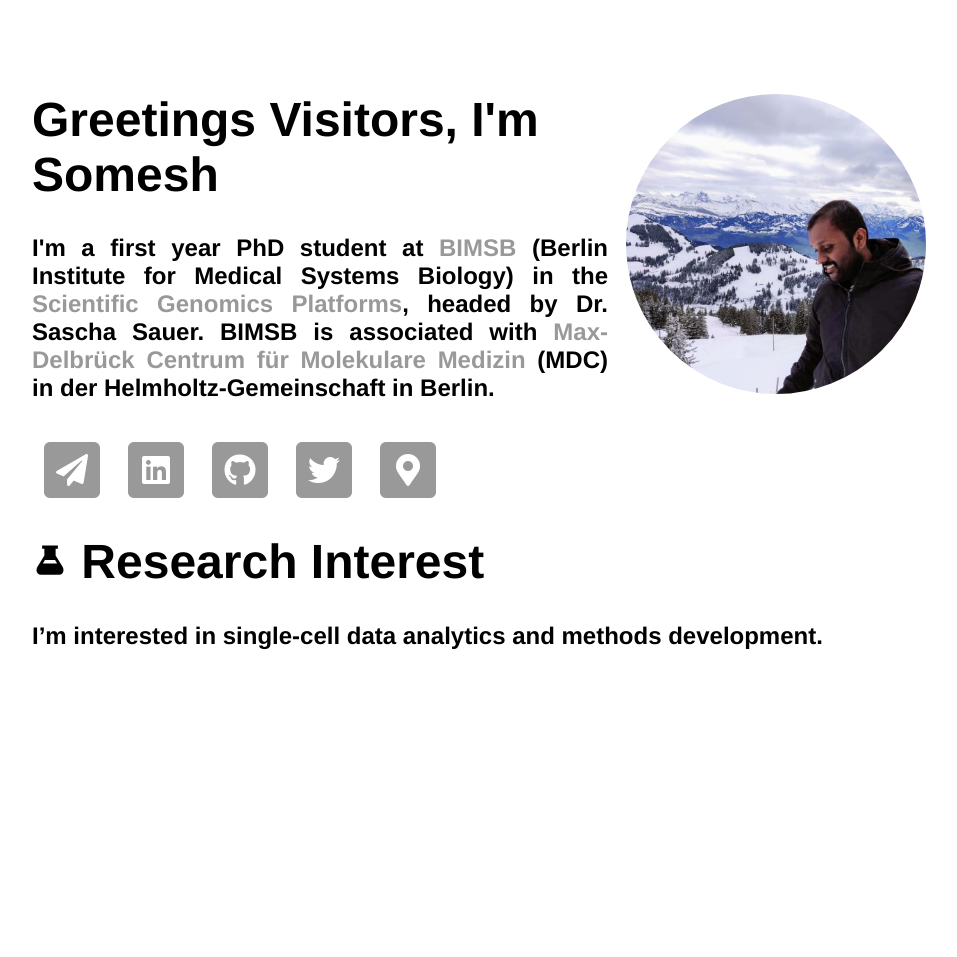
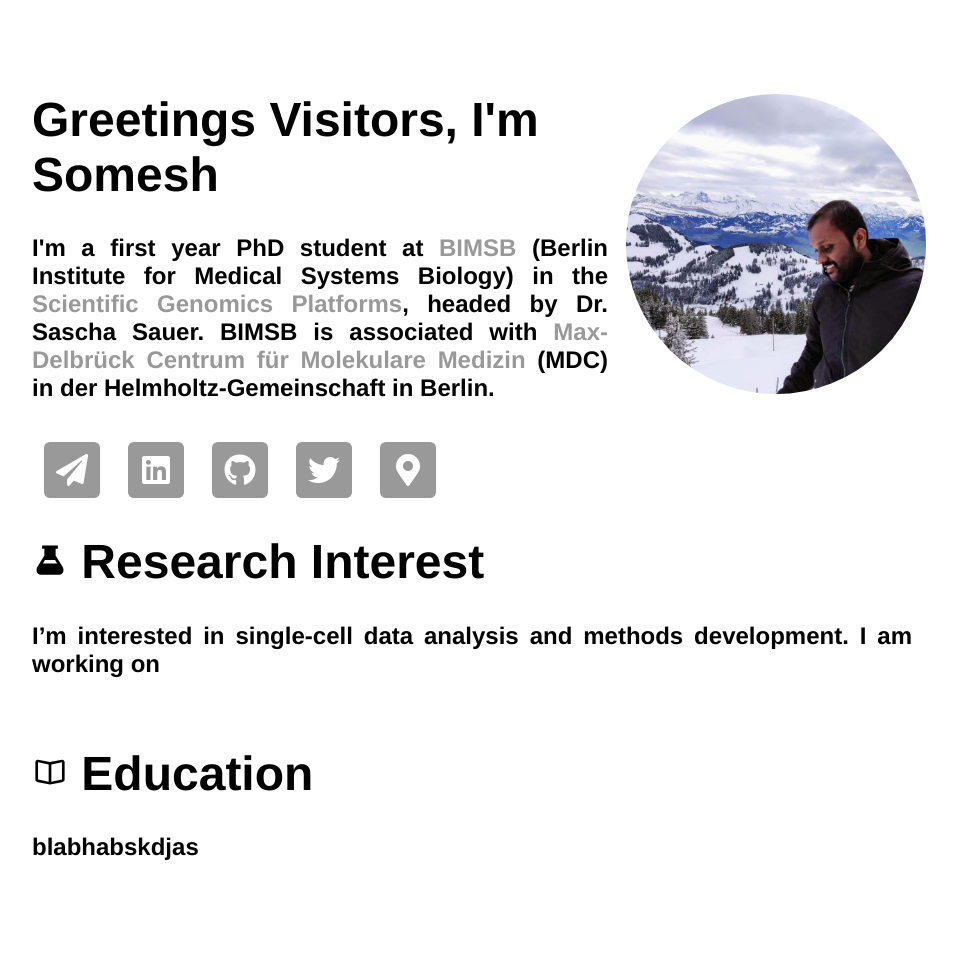
Before and after one commit to saisomesh2594/saisomesh2594.github.io, a Jekyll site: the page built from index.html, in a window 1280 px wide. Shown: the whole page, without its empty margins (160-1117 px from the left). Built offline with Jekyll 4.4.1, drawn with Linux system fonts in a browser that asks for light colours; before the commit the page ends 900 px from its top, so only the background shows below that.

Commit message:
Update index.html

```diff
--- a/index.html
+++ b/index.html
@@ -75,7 +75,11 @@ title: Somesh Sai, Just Another Bioinformatician
 	<div id="main-container">
 		<div class="research-interest">
 			<h1><ion-icon name="flask"></ion-icon> Research Interest </h1>
-			<article><h2>I’m interested in single-cell data analytics and methods development.</h2></article>
+			<article><h2>I’m interested in single-cell data analysis and methods development. I am working on  </h2></article>
+		</div>
+		<div class="education">
+			<h1><ion-icon name="book"></ion-icon> Education </h1>
+			<article><h2>blabhabskdjas </h2></article>
 		</div>
 
 	</div>
```
